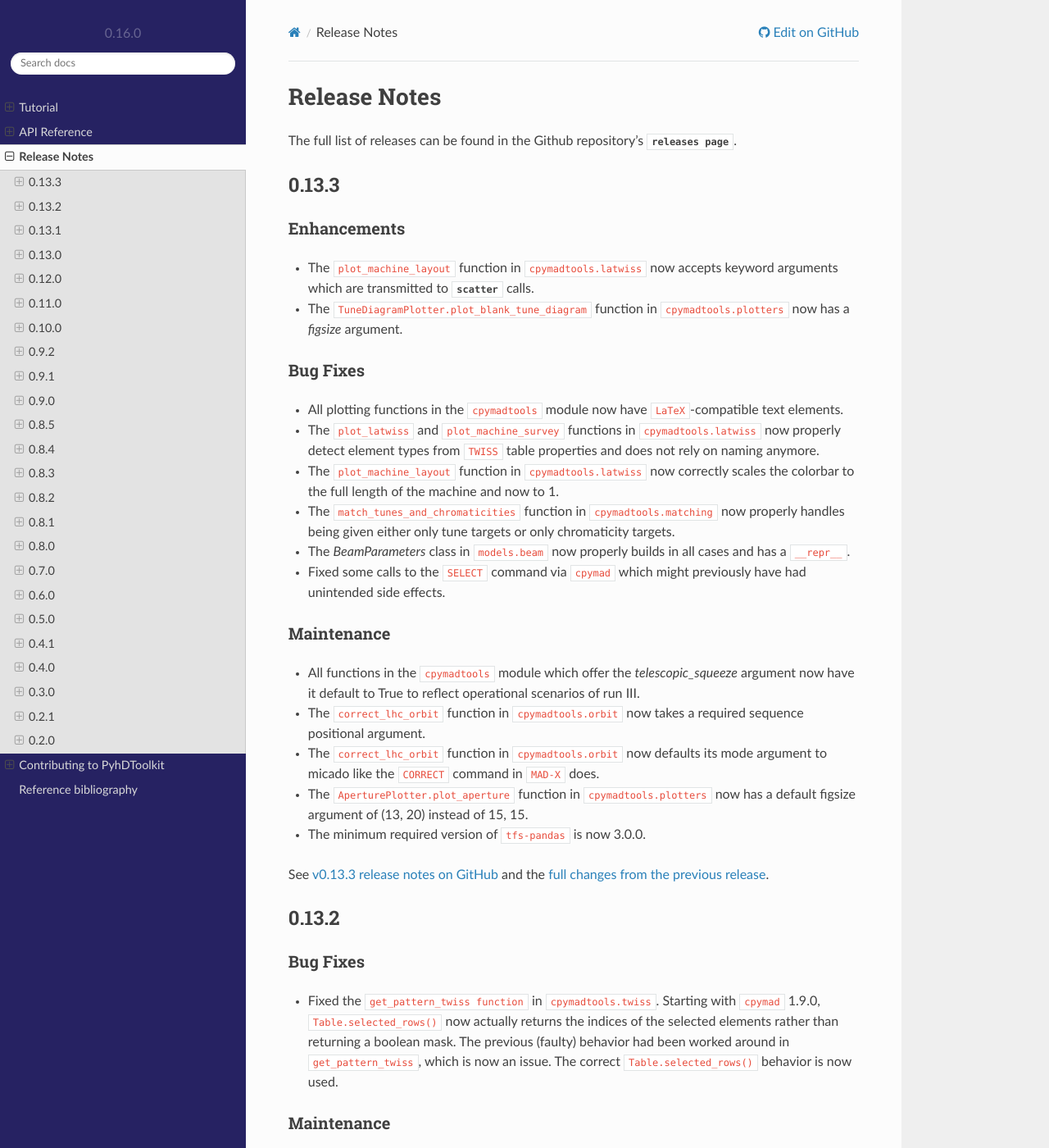
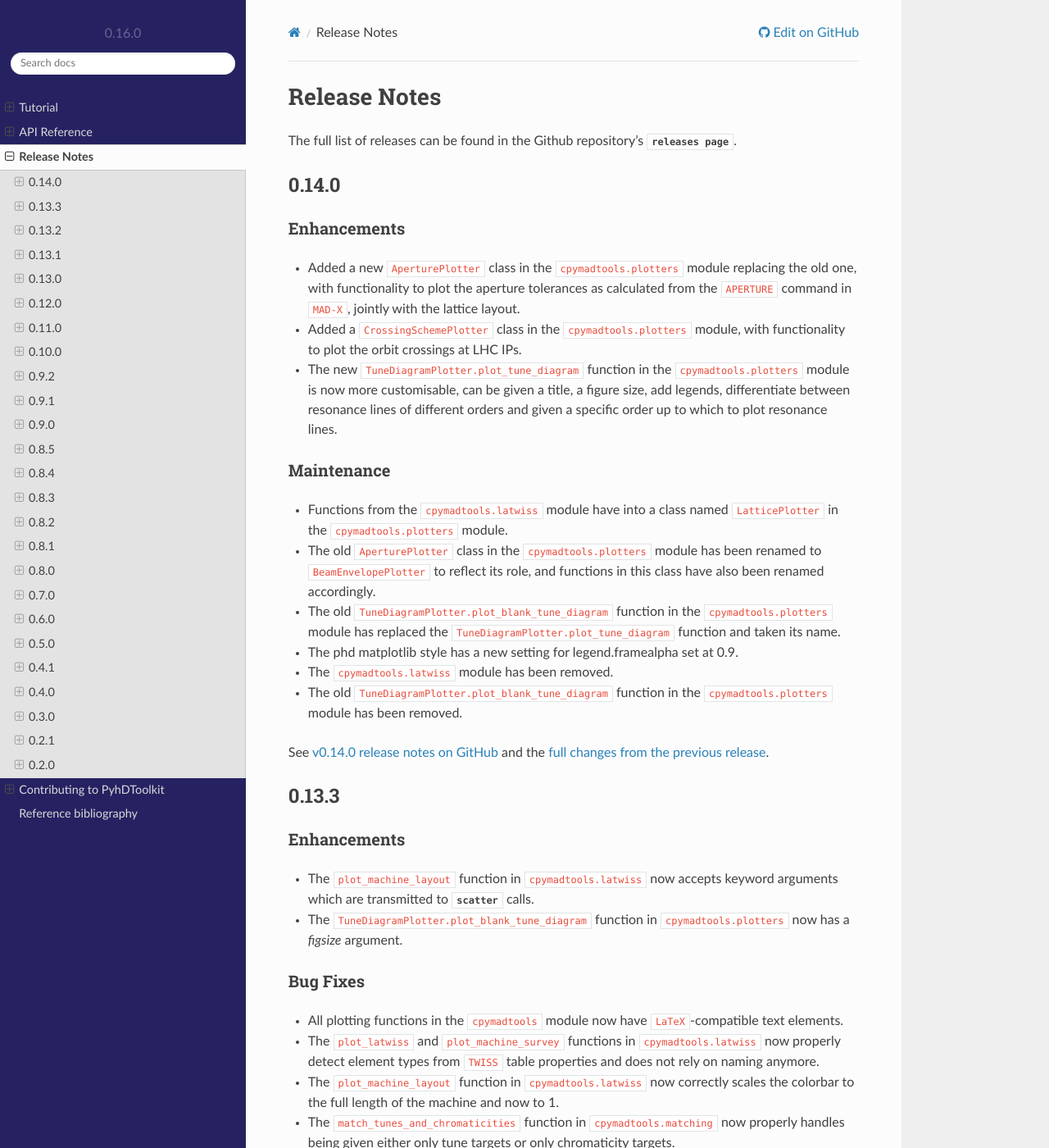
Before and after one commit to fsoubelet/PyhDToolkit, a Sphinx documentation site: the page built from docs/release.rst, in a window 1280 px wide and 1400 px high. Shown: the whole window at 82% size. Built offline with Sphinx 7.4.7 and the Read the Docs theme 2.0.0, drawn with Linux system fonts in a browser that asks for light colours; pages that are not in the unit, such as notebooks, are missing from menus.

Commit message:
release 0.14.0

```diff
--- a/docs/release.rst
+++ b/docs/release.rst
@@ -2,6 +2,31 @@ Release Notes
 =============
 
 The full list of releases can be found in the Github repository's `releases page <https://github.com/fsoubelet/PyhDToolkit/releases>`.
+
+.. _release_0.14.0:
+
+0.14.0
+------
+
+Enhancements
+~~~~~~~~~~~~
+
+* Added a new ``AperturePlotter`` class in the ``cpymadtools.plotters`` module replacing the old one, with functionality to plot the aperture tolerances as calculated from the ``APERTURE`` command in ``MAD-X``, jointly with the lattice layout.
+* Added a ``CrossingSchemePlotter`` class in the ``cpymadtools.plotters`` module, with functionality to plot the orbit crossings at LHC IPs.
+* The new ``TuneDiagramPlotter.plot_tune_diagram`` function in the ``cpymadtools.plotters`` module is now more customisable, can be given a title, a figure size, add legends, differentiate between resonance lines of different orders and given a specific order up to which to plot resonance lines.
+
+Maintenance
+~~~~~~~~~~~
+
+* Functions from the ``cpymadtools.latwiss`` module have into a class named ``LatticePlotter`` in the ``cpymadtools.plotters`` module.
+* The old ``AperturePlotter`` class in the ``cpymadtools.plotters`` module has been renamed to ``BeamEnvelopePlotter`` to reflect its role, and functions in this class have also been renamed accordingly.
+* The old ``TuneDiagramPlotter.plot_blank_tune_diagram`` function in the ``cpymadtools.plotters`` module has replaced the ``TuneDiagramPlotter.plot_tune_diagram`` function and taken its name.
+* The phd matplotlib style has a new setting for legend.framealpha set at 0.9.
+* The ``cpymadtools.latwiss`` module has been removed.
+* The old ``TuneDiagramPlotter.plot_blank_tune_diagram`` function in the ``cpymadtools.plotters`` module has been removed.
+
+See `v0.14.0 release notes on GitHub <https://github.com/fsoubelet/PyhDToolkit/releases/tag/0.14.0>`_ and the `full changes from the previous release <https://github.com/fsoubelet/PyhDToolkit/compare/0.13.3...0.14.0>`_.
+
 
 .. _release_0.13.3:
 
```
